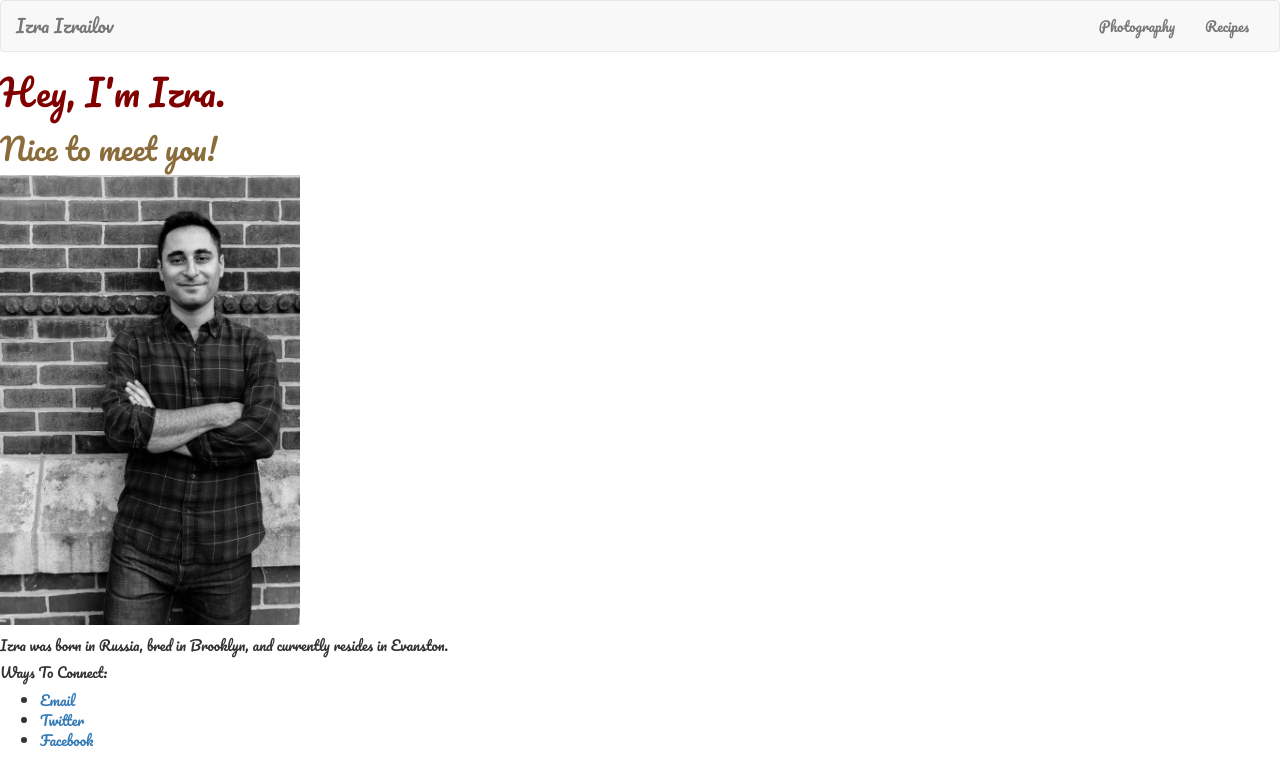
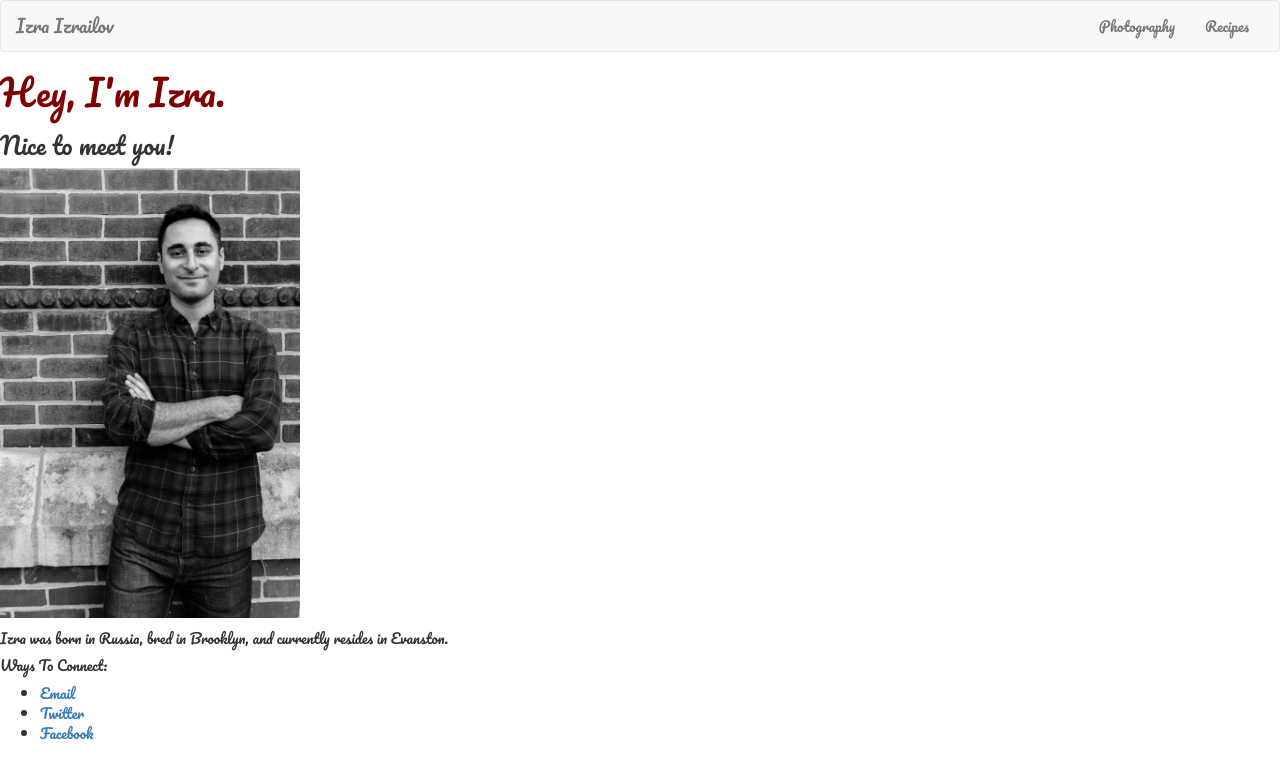
Before and after one commit to iizrailov/iizrailov.github.io, a plain HTML site: page index.html in a window 1280 px wide. Drawn offline with nearby package versions, Linux system fonts and the light colour scheme.

Commit message:
Fifth Update for HW1

```diff
--- a/index.html
+++ b/index.html
@@ -44,7 +44,7 @@
 
 <body>
   <h1>Hey, I'm Izra.</h1>
-  <h2>Nice to meet you!</h2>
+  <h3>Nice to meet you!</h3>
   <p>
     <img src="Izra - Profile Pic.jpg" height="450" width="300">
   </p>
```
